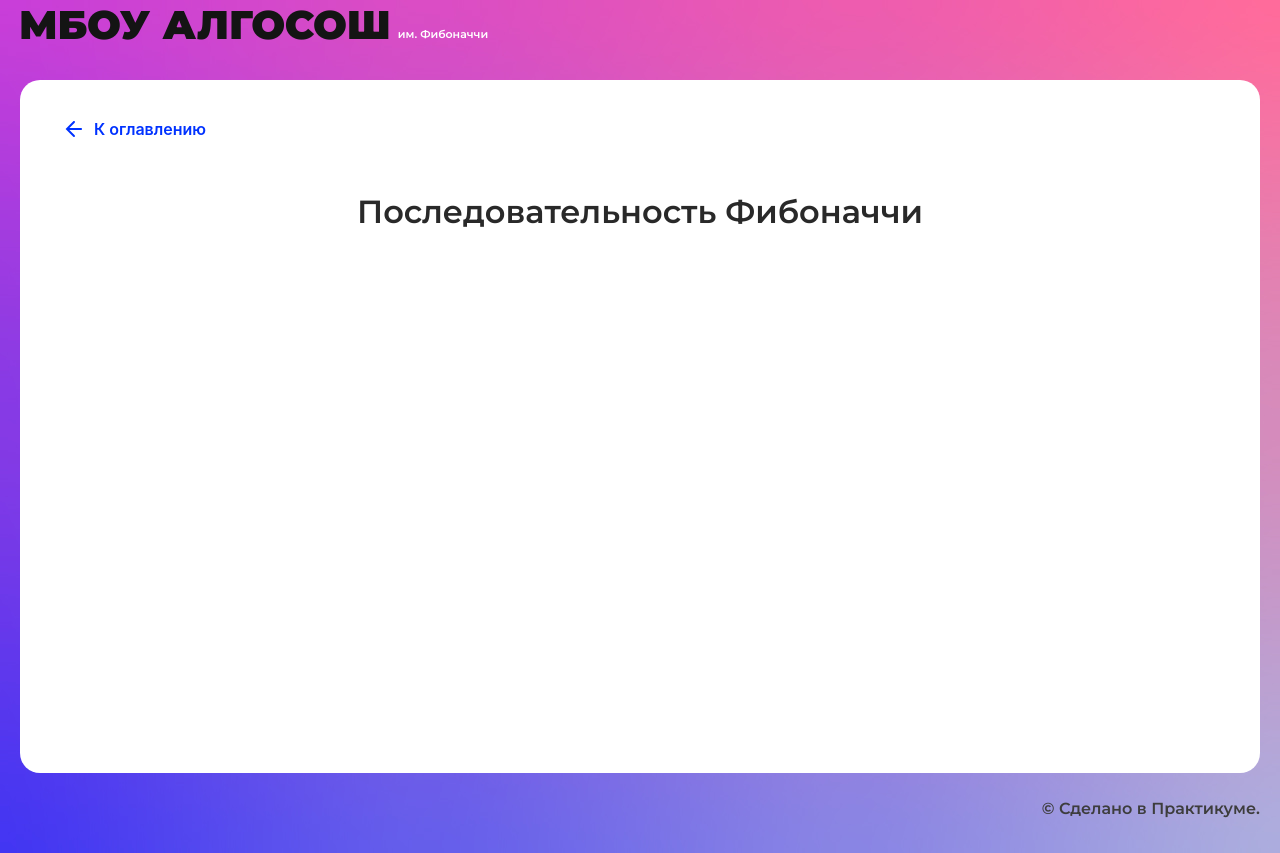
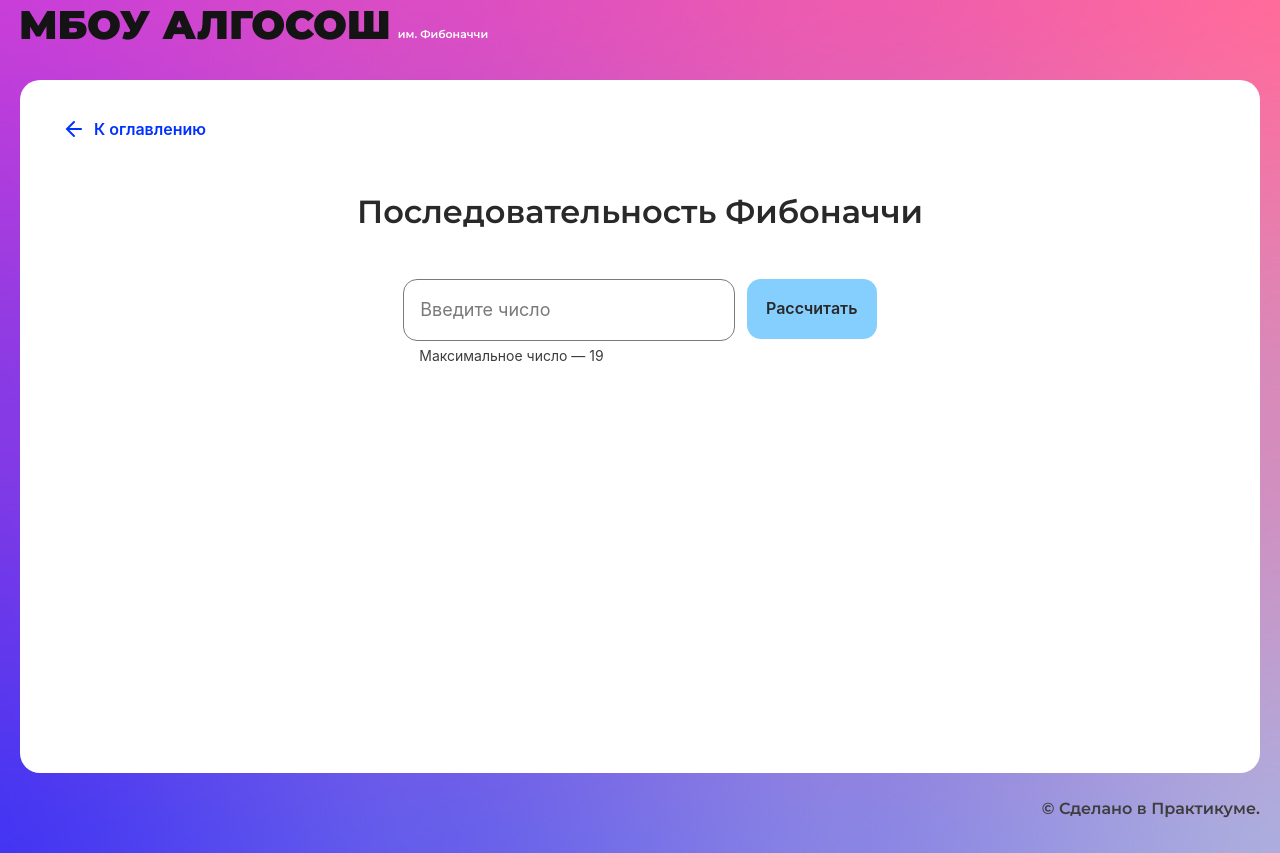
Before and after one commit to ann-wi/algososh-yandex, a React (Create React App) app: page /fibonacci in a window 1280 px wide. Built offline with nearby package versions, Linux system fonts and the light colour scheme.

Commit message:
functionality for String reverse done, Fibonacci almost done

```diff
--- /dev/null
+++ b/src/components/fibonacci-page/fibonacci-page.module.css
@@ -0,0 +1,27 @@
+.form {
+  display: flex;
+  margin: 0 auto;
+  flex-direction: column;
+  gap: 12px;
+}
+
+.circleList {
+  display: flex;
+  flex-direction: row;
+  flex-wrap: wrap;
+  align-self: center;
+  justify-self: center;
+  gap: 12px;
+}
+
+.container {
+  display: flex;
+  margin: 0 auto;
+  flex-direction: row;
+  max-width: 512px;
+  gap: 12px;
+}
+
+.circle {
+  list-style-type: none;
+}
--- a/src/components/fibonacci-page/fibonacci-page.tsx
+++ b/src/components/fibonacci-page/fibonacci-page.tsx
@@ -1,10 +1,68 @@
-import React from "react";
+import React, { useState, FormEvent } from "react";
+import FibonacciPageStyles from "./fibonacci-page.module.css";
 import { SolutionLayout } from "../ui/solution-layout/solution-layout";
+import { Input } from "../ui/input/input";
+import { Button } from "../ui/button/button";
 
 export const FibonacciPage: React.FC = () => {
+  const [inputValue, setInputValue] = useState<string>("");
+  const [fibResult, setFibResult] = useState<string[]>([]);
+
+  // make it accept only numbers not bigger than 19
+
+  const handleChange = (e: FormEvent<HTMLInputElement>): void => {
+    setInputValue(e.currentTarget.value);
+  };
+
+  const calcFibonacci = (number: string) => {
+    const toNumber = Number(number);
+    const defArray = ["0", "1"];
+
+    for (let i = 2; i < toNumber; i++) {
+      const res = Number(defArray[i - 1]) + Number(defArray[i - 2]);
+      defArray.push(String(res));
+    }
+
+    return defArray;
+  };
+
+  const getFibonacci = async () => {
+    let result: string[] = calcFibonacci(inputValue);
+
+    for (let i = 0; i <= result.length; i++) {
+      // await
+      setFibResult(result.slice(0, i + 1));
+    }
+  };
+
+  const startFibonacci = (
+    e: FormEvent<HTMLFormElement> | FormEvent<HTMLButtonElement>
+  ): void => {
+    e.preventDefault();
+    getFibonacci();
+    console.log(fibResult);
+  };
+
   return (
     <SolutionLayout title="Последовательность Фибоначчи">
-
+      <form className={FibonacciPageStyles.form}>
+        <div className={FibonacciPageStyles.container}>
+          <Input
+            placeholder={"Введите число"}
+            isLimitText={true}
+            maxLength={2}
+            type={"num"}
+            onChange={handleChange}
+            value={inputValue}
+            max={19}
+          />
+          <Button
+            text={"Рассчитать"}
+            extraClass={"button-style"}
+            onClick={startFibonacci}
+          />
+        </div>
+      </form>
     </SolutionLayout>
   );
 };
--- a/src/components/string/string.tsx
+++ b/src/components/string/string.tsx
@@ -1,4 +1,4 @@
-import React, { useState } from "react";
+import React, { FormEvent, useState } from "react";
 import StringPageStyles from "./string.module.css";
 import { Button } from "../ui/button/button";
 import { Input } from "../ui/input/input";
@@ -7,6 +7,50 @@ import { SolutionLayout } from "../ui/solution-layout/solution-layout";
 
 export const StringComponent: React.FC = () => {
   const [inputString, setInputString] = useState<string>("");
+  const [currentIndex, setCurrentIndex] = useState<number>(0);
+  const [reversedArr, setReversedArr] = useState<string[]>([]);
+
+  const handleChange = (e: FormEvent<HTMLInputElement>): void => {
+    setInputString(e.currentTarget.value.trim());
+  };
+
+  const swapString = (
+    arr: string[],
+    firstIndex: number,
+    secondIndex: number
+  ): void => {
+    [arr[firstIndex], arr[secondIndex - firstIndex]] = [
+      arr[secondIndex - firstIndex],
+      arr[firstIndex],
+    ];
+  };
+
+  const reverseString = async (item: string) => {
+    // delete spaces from a string
+    const modifiedString = item.split("");
+
+    //
+    setCurrentIndex(0);
+    setReversedArr([...modifiedString]);
+
+    // await delay()
+    for (let i = 0; i < Math.floor(modifiedString.length / 2); i++) {
+      swapString(modifiedString, i, modifiedString.length - 1);
+      setCurrentIndex((i: number) => i + 1);
+      setReversedArr([...modifiedString]);
+      //await delay
+    }
+    setCurrentIndex((i: number) => i + 1);
+    return modifiedString;
+  };
+
+  const startReversing = (
+    e: FormEvent<HTMLFormElement> | FormEvent<HTMLButtonElement>
+  ): void => {
+    e.preventDefault();
+    reverseString(inputString);
+    setInputString("");
+  };
 
   return (
     <SolutionLayout title="Строка">
@@ -15,13 +59,24 @@ export const StringComponent: React.FC = () => {
         onSubmit={() => console.log("string sort")}
       >
         <div className={StringPageStyles.container}>
-          <Input placeholder="Введите текст" value={inputString || ""} />
-          <Button />
+          <Input
+            placeholder="Введите текст"
+            value={inputString || ""}
+            onChange={handleChange}
+            isLimitText={true}
+            maxLength={11}
+          />
+          <Button
+            text="Развернуть"
+            onClick={startReversing}
+            disabled={!inputString}
+          />
         </div>
         <ul className={StringPageStyles.circleList}>
-          <li className={StringPageStyles.circle}>
-            <Circle />
-          </li>
+          {reversedArr &&
+            reversedArr?.map((item, index: number) => {
+              console.log(item);
+            })}
         </ul>
       </form>
     </SolutionLayout>
```
